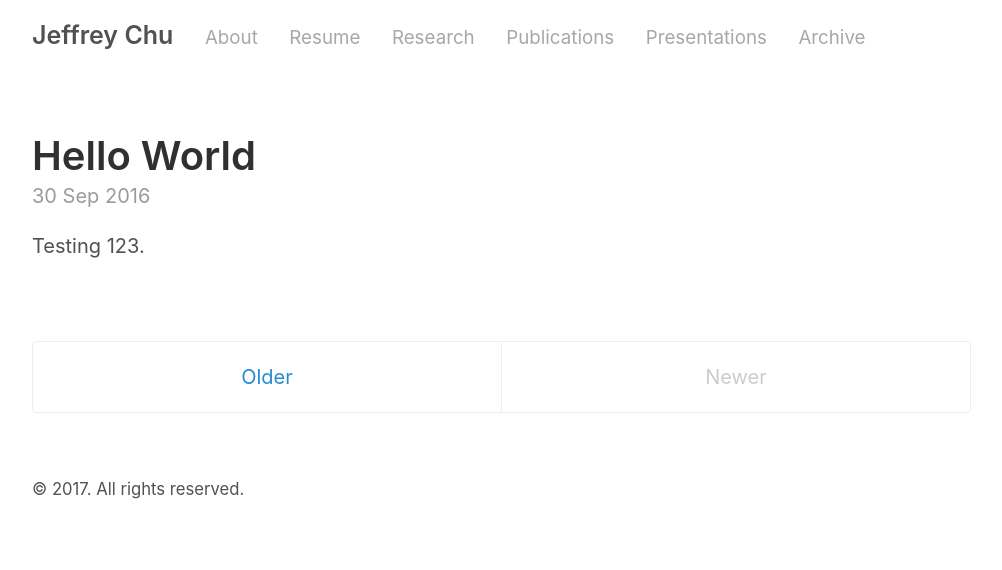
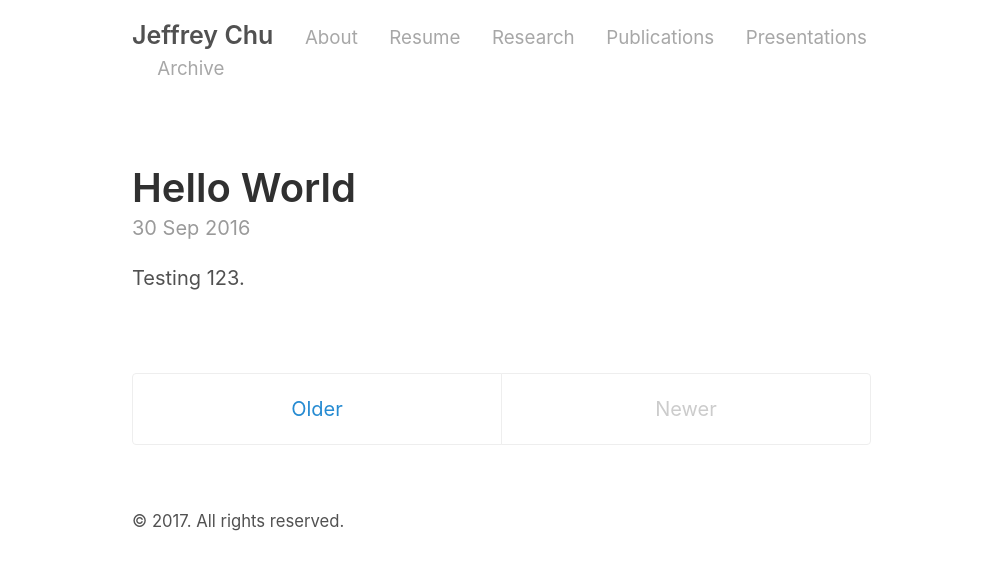
Before and after one commit to jeffrey-chu/jeffrey-chu.github.io, a Jekyll site: the page built from index.html, in a window 1280 px wide. Shown: the top 570 px of the page, without its empty margins (138-1140 px from the left). Built offline with Jekyll 4.4.1, drawn with Linux system fonts in a browser that asks for light colours; the list of posts is cut into pages by our own code.

Commit message:
Update _layout.scss

```diff
--- a/_sass/_layout.scss
+++ b/_sass/_layout.scss
@@ -3,7 +3,7 @@
 // Styles for managing the structural hierarchy of the site.
 
 .container {
-  max-width: 50rem;
+  max-width: 40rem;
   padding-left:  1.5rem;
   padding-right: 1.5rem;
   margin-left:  auto;
```
